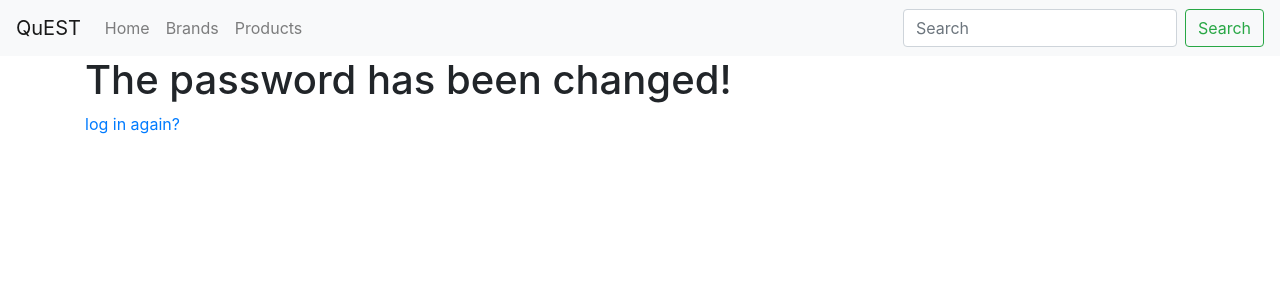
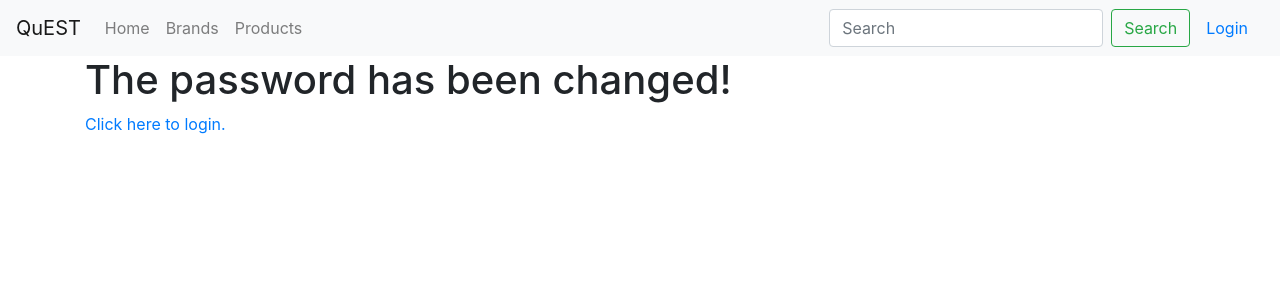
Before and after one commit to kangea/IST303-G4-GroupProject, a Django app: page /accounts/reset/done/ in a window 1280 px wide. Shown: the top 300 px of the page. Run offline with Django 3.2, Linux system fonts and the light colour scheme; some libraries are stand-ins or nearby versions.

Commit message:
added login/logout links to navbar

```diff
--- a/products_monitor/models.py
+++ b/products_monitor/models.py
@@ -1,5 +1,6 @@
 from django.db import models
 from django.utils import timezone
+from django.contrib.auth.models import User
 import datetime
 
 class Brand(models.Model):
--- a/products_monitor/templates/base.html
+++ b/products_monitor/templates/base.html
@@ -30,6 +30,12 @@
       <input class="form-control mr-sm-2" name="q" type="search" placeholder="Search" aria-label="Search">
       <button class="btn btn-outline-success my-2 my-sm-0" type="submit">Search</button>
     </form>
+    {% if user.is_authenticated %}
+     <span class="navbar-text">Hi, {{ user.get_username }}</span>
+     <a class="nav-link" href="{% url 'logout'%}?next={{request.path}}">Logout</a>
+   {% else %}
+     <a class="nav-link" href="{% url 'login'%}?next={{request.path}}">Login</a>
+   {% endif %}
   </div>
 </nav>
 
--- a/products_monitor/templates/registration/password_reset_complete.html
+++ b/products_monitor/templates/registration/password_reset_complete.html
@@ -2,5 +2,5 @@
 
 {% block content %}
   <h1>The password has been changed!</h1>
-  <p><a href="{% url 'login' %}">log in again?</a></p>
+  <p><a href="{% url 'login' %}">Click here to login.</a></p>
 {% endblock %}
```
